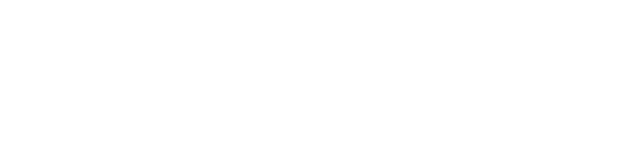
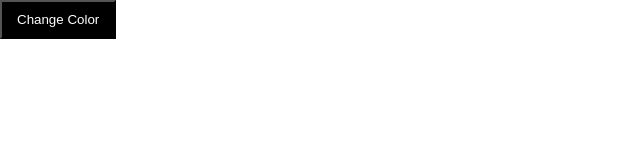
Before and after one commit to MoketeTyabekana/javascript_background_color_changer, a plain HTML site: page index.html in a window 1280 px wide. Shown: the whole page, without its empty margins (0-640 px from the left). Drawn offline with Linux system fonts and the light colour scheme.

Commit message:
Added a button inside body, and reseted the default margin and padding of the browser. Gave our button a background color and font color.

```diff
--- a/index.html
+++ b/index.html
@@ -9,5 +9,7 @@
 </head>
 <body>
 
+    <button type="submit" id="submit" class="submit">Change Color</button>
+
 </body>
 </html>
--- a/styles.css
+++ b/styles.css
@@ -0,0 +1,16 @@
+*{
+    margin: 0;
+    padding: 0;
+    font-family: Arial, Helvetica, sans-serif;
+}
+
+body{
+    display: flex;
+
+}
+
+button{
+    color: #fff;
+    background-color: black;
+    padding:10px 15px ;
+}
```
